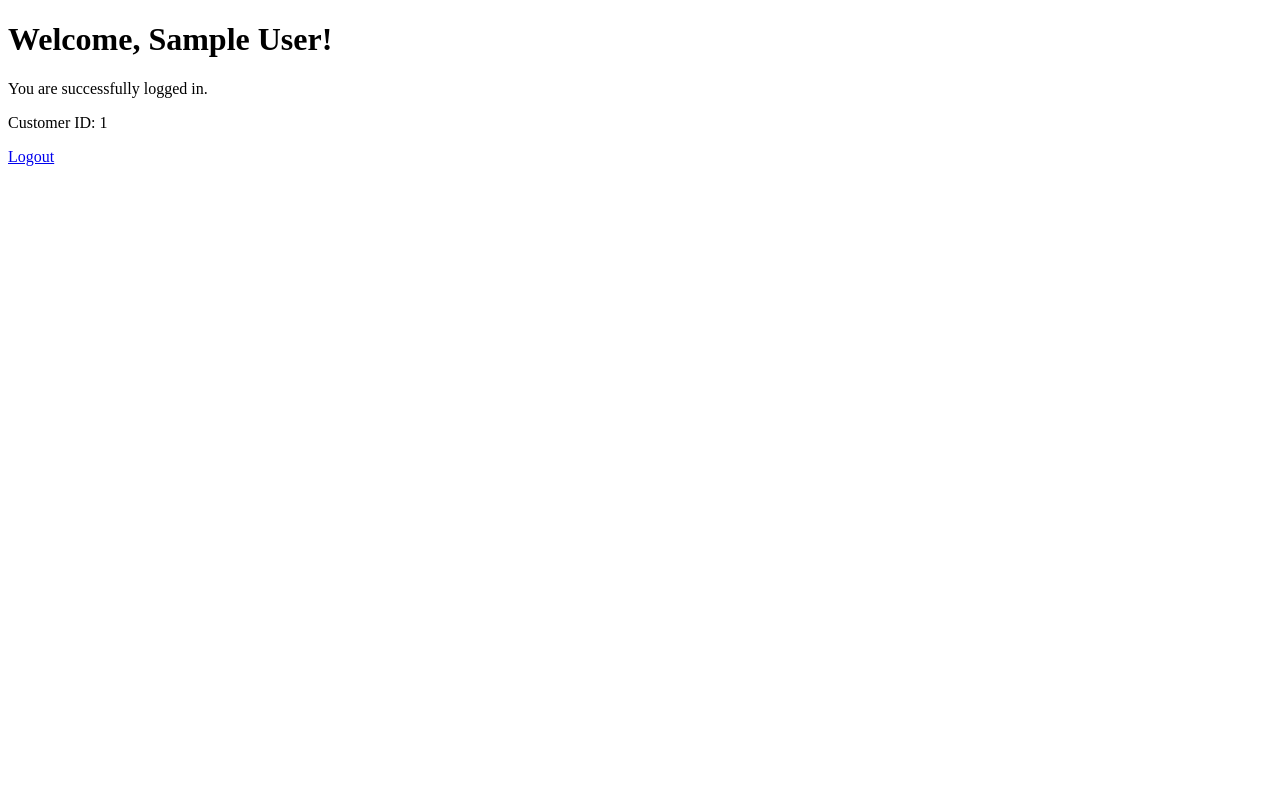
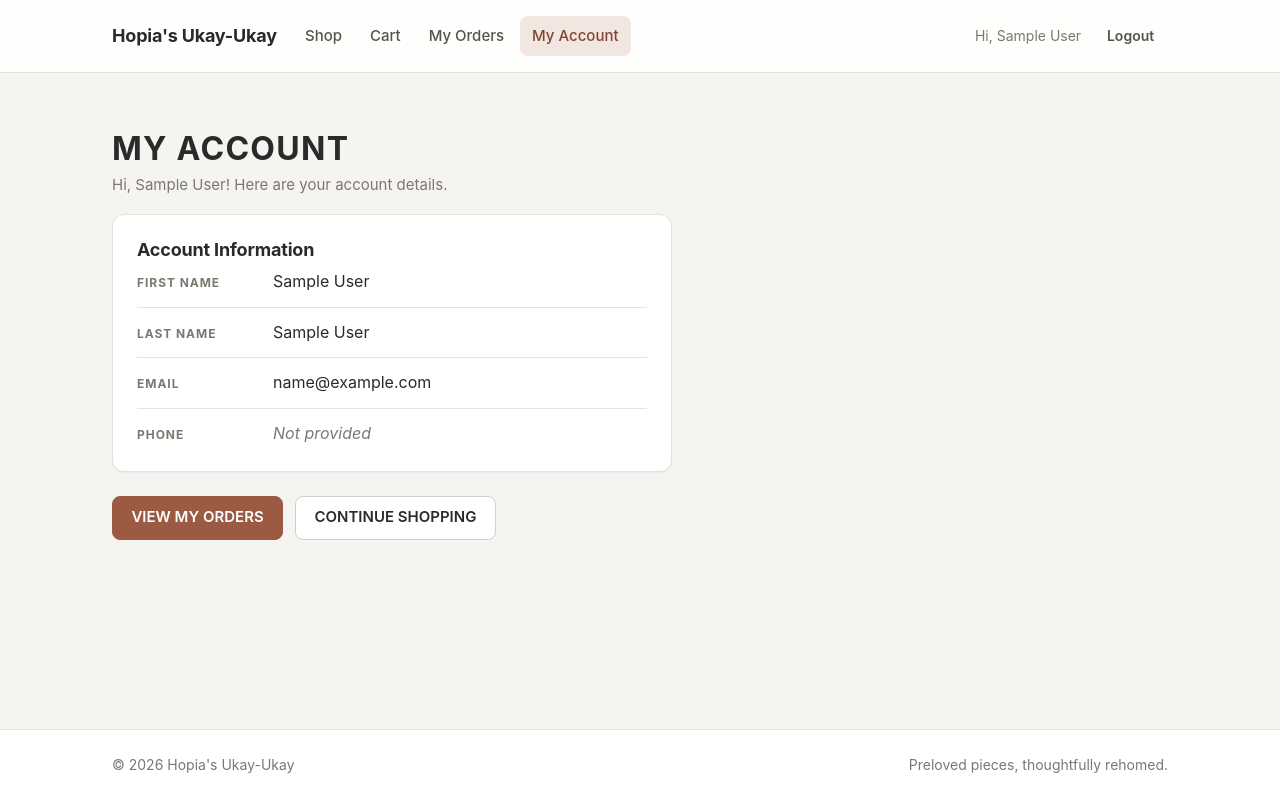
Before and after one commit to rgsinson05/clothing-shop, a PHP site: page /customer/account.php in a window 1280 px wide. Run offline with PHP 8.4, Linux system fonts and the light colour scheme; the visitor is signed in with stand-in values (Sample User, id 1).

Commit message:
Complete customer Account UI

```diff
--- a/css/styles.css
+++ b/css/styles.css
@@ -3396,3 +3396,115 @@ body.is-modal-open {
         top: calc(var(--sp-6) + 60px);
     }
 }
+
+/* Account Page */
+.account-page {
+    padding-top: var(--sp-4);
+}
+
+.account-header {
+    margin-bottom: var(--sp-4);
+}
+
+.account-header h1 {
+    font-size: 1.5rem;
+    letter-spacing: 0.04em;
+}
+
+.account-header__greeting {
+    margin-top: var(--sp-1);
+    color: var(--color-text-muted);
+    font-size: 0.9375rem;
+}
+
+.account-card {
+    max-width: 560px;
+}
+
+.account-details {
+    display: flex;
+    flex-direction: column;
+    margin: 0;
+}
+
+.account-details > div {
+    display: flex;
+    flex-direction: column;
+    gap: var(--sp-1);
+    padding: var(--sp-3) 0;
+    border-bottom: 1px solid var(--color-border);
+}
+
+.account-details > div:first-child {
+    padding-top: 0;
+}
+
+.account-details > div:last-child {
+    padding-bottom: 0;
+    border-bottom: 0;
+}
+
+.account-details dt {
+    color: var(--color-text-muted);
+    font-size: 0.75rem;
+    font-weight: 700;
+    letter-spacing: 0.08em;
+    text-transform: uppercase;
+}
+
+.account-details dd {
+    margin: 0;
+    font-size: 1rem;
+    overflow-wrap: anywhere;
+}
+
+.account-details__missing {
+    color: var(--color-text-muted);
+    font-style: italic;
+}
+
+.account-actions {
+    display: flex;
+    flex-direction: column;
+    gap: var(--sp-3);
+    margin-top: var(--sp-5);
+    max-width: 560px;
+}
+
+.account-actions .btn {
+    width: 100%;
+}
+
+@media (min-width: 720px) {
+    .account-page {
+        padding-top: var(--sp-5);
+    }
+
+    .account-header h1 {
+        font-size: 1.75rem;
+    }
+
+    .account-details > div {
+        flex-direction: row;
+        align-items: baseline;
+        gap: var(--sp-4);
+    }
+
+    .account-details dt {
+        flex: 0 0 120px;
+    }
+
+    .account-actions {
+        flex-direction: row;
+    }
+
+    .account-actions .btn {
+        width: auto;
+    }
+}
+
+@media (min-width: 1024px) {
+    .account-header h1 {
+        font-size: 2rem;
+    }
+}
--- a/customer/account.php
+++ b/customer/account.php
@@ -1,34 +1,108 @@
 <?php
 
 session_start();
+
+require_once __DIR__ . '/../includes/database.php';
+
+/*
+ * Require the customer to be logged in.
+ */
 
 if (!isset($_SESSION['customer_id'])) {
     header('Location: login.php');
     exit;
 }
+
+$customerId = (int) $_SESSION['customer_id'];
+
+/*
+ * Load the logged-in customer's account record.
+ */
+
+$customerStmt = $pdo->prepare(
+    'SELECT first_name, last_name, email, phone
+     FROM customers
+     WHERE id = :customer_id
+     LIMIT 1'
+);
+
+$customerStmt->execute([':customer_id' => $customerId]);
+
+$customer = $customerStmt->fetch();
+
+/*
+ * If the account record no longer exists, end the stale
+ * customer session and return to login.
+ */
+
+if ($customer === false) {
+    unset($_SESSION['customer_id'], $_SESSION['customer_name']);
+
+    header('Location: login.php');
+    exit;
+}
+
+$customerPhone = trim((string) $customer['phone']);
+
+/*
+ * Build the UI page. Include shared head, header, and footer.
+ */
+
+require_once __DIR__ . '/../includes/ui.php';
+
+$page_title = 'My Account - ' . hopia_site_name();
+$page_description = 'View your account details at ' . hopia_site_name() . '.';
+$ui_active = 'account.php';
+
+require __DIR__ . '/../includes/ui.head.php';
+require __DIR__ . '/../includes/ui.header.php';
+
 ?>
 
-<!DOCTYPE html>
-<html lang="en">
-<head>
-    <meta charset="UTF-8">
-    <meta name="viewport" content="width=device-width, initial-scale=1.0">
-    <title>My Account</title>
-</head>
-<body>
+<section class="account-page">
+    <header class="account-header">
+        <h1>MY ACCOUNT</h1>
+        <p class="account-header__greeting">
+            Hi, <?= hopia_e($customer['first_name']) ?>! Here are your account details.
+        </p>
+    </header>
 
-<h1>Welcome, <?= htmlspecialchars($_SESSION['customer_name']) ?>!</h1>
+    <section class="card account-card" aria-label="Account information">
+        <div class="card-body">
+            <h2 class="card-title">Account Information</h2>
 
-<p>You are successfully logged in.</p>
+            <dl class="account-details">
+                <div>
+                    <dt>First Name</dt>
+                    <dd><?= hopia_e($customer['first_name']) ?></dd>
+                </div>
 
-<p>
-    Customer ID:
-    <?= htmlspecialchars((string) $_SESSION['customer_id']) ?>
-</p>
+                <div>
+                    <dt>Last Name</dt>
+                    <dd><?= hopia_e($customer['last_name']) ?></dd>
+                </div>
 
-<p>
-    <a href="logout.php">Logout</a>
-</p>
+                <div>
+                    <dt>Email</dt>
+                    <dd><?= hopia_e($customer['email']) ?></dd>
+                </div>
 
-</body>
-</html>
+                <div>
+                    <dt>Phone</dt>
+                    <?php if ($customerPhone !== ''): ?>
+                        <dd><?= hopia_e($customerPhone) ?></dd>
+                    <?php else: ?>
+                        <dd class="account-details__missing">Not provided</dd>
+                    <?php endif; ?>
+                </div>
+            </dl>
+        </div>
+    </section>
+
+    <div class="account-actions">
+        <a class="btn btn-primary account-actions__orders" href="orders.php">VIEW MY ORDERS</a>
+        <a class="btn btn-secondary account-actions__shop" href="products.php">CONTINUE SHOPPING</a>
+    </div>
+</section>
+
+<?php require __DIR__ . '/../includes/ui.footer.php'; ?>
```
